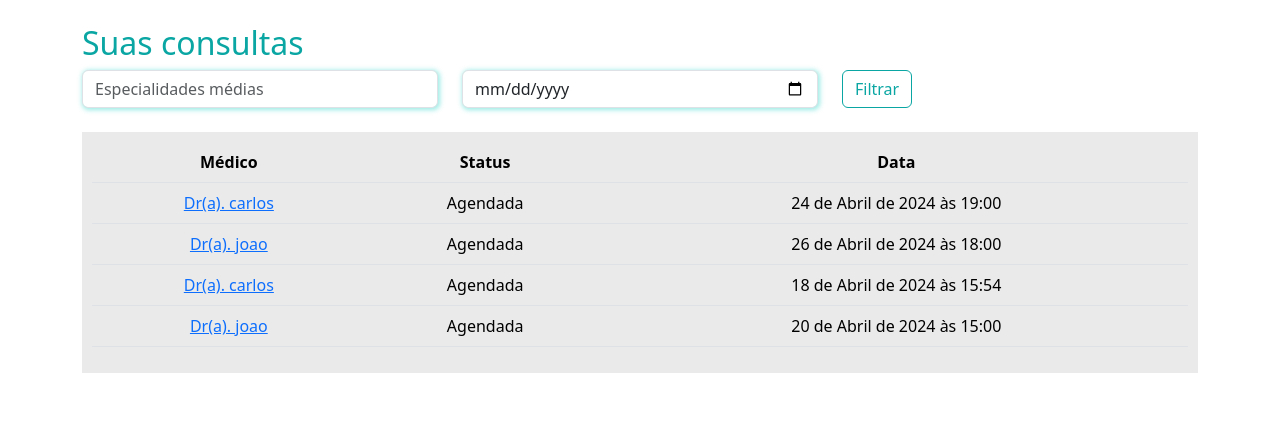
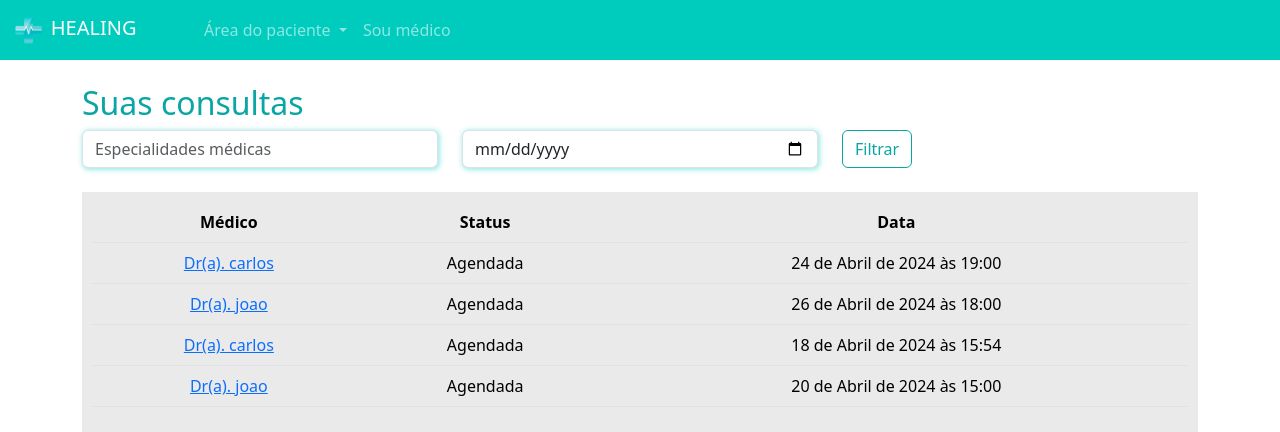
Before and after one commit to Thejasperr/Healing, a Django app: page /paciente/minhas_consultas/ in a window 1280 px wide. Shown: the top 432 px of the page. Run offline with Django 5.2, Linux system fonts and the light colour scheme; a user stored in the database is signed in; data comes from the database, SQL or seed files in the repository; both versions use the stored data as it was after the commit.

Commit message:
Adicionado Navbar

```diff
--- a/medico/templates/abrir_horario.html
+++ b/medico/templates/abrir_horario.html
@@ -9,7 +9,7 @@
 
 
 {% block 'body' %}
-
+{% include "partials/navbar.html" %}
 
     <div class="container">
 
--- a/medico/templates/cadastro_medico.html
+++ b/medico/templates/cadastro_medico.html
@@ -8,7 +8,7 @@
 {% endblock 'head' %}
 
 {% block 'body' %}
-
+{% include "partials/navbar.html" %}
 <div class="container">
     <br>
     <br>
--- a/medico/templates/consultas_medico.html
+++ b/medico/templates/consultas_medico.html
@@ -12,7 +12,7 @@
 {% endblock 'head' %}
 
 {% block 'body' %}
-
+{% include "partials/navbar.html" %}
     <div class="container">
         <br>
         {% if messages %}
--- a/medico/views.py
+++ b/medico/views.py
@@ -16,7 +16,7 @@ def cadastro_medico(request):
 
     if request.method == "GET":
         especialidades = Especialidades.objects.all()
-        return render(request, 'cadastro_medico.html', {'especialidades': especialidades})
+        return render(request, 'cadastro_medico.html', {'especialidades': especialidades, 'is_medico': is_medico(request.user)})
     elif request.method == "POST":
         crm = request.POST.get('crm')
         nome = request.POST.get('nome')
@@ -60,7 +60,7 @@ def abrir_horario(request):
     if request.method == "GET":
         dados_medicos = DadosMedico.objects.get(user=request.user)
         datas_abertas = DatasAbertas.objects.filter(user=request.user)
-        return render(request, 'abrir_horario.html', {'dados_medicos':dados_medicos, 'datas_abertas':datas_abertas})
+        return render(request, 'abrir_horario.html', {'dados_medicos':dados_medicos, 'datas_abertas':datas_abertas, 'is_medico': is_medico(request.user)})
     elif request.method == "POST":
         data = request.POST.get('data')
         data_formatada = datetime.strptime(data, '%Y-%m-%dT%H:%M')
@@ -84,4 +84,4 @@ def consultas_medico(request):
     consultas_hoje = Consulta.objects.filter(data_aberta__user=request.user).filter(data_aberta__data__gte=hoje).filter(data_aberta__data__lt=hoje + timedelta(days=1))
     consultas_restantes = Consulta.objects.exclude(id__in=consultas_hoje.values('id'))
 
-    return render(request, 'consultas_medico.html', {'consultas_hoje': consultas_hoje, 'consultas_restantes': consultas_restantes})
+    return render(request, 'consultas_medico.html', {'consultas_hoje': consultas_hoje, 'consultas_restantes': consultas_restantes, 'is_medico': is_medico(request.user)})
--- a/paciente/templates/home.html
+++ b/paciente/templates/home.html
@@ -11,6 +11,8 @@
 
 
 {% block 'body' %}
+
+{% include "partials/navbar.html" %}
 
 <br><br>
 
--- a/paciente/templates/minhas_consultas.html
+++ b/paciente/templates/minhas_consultas.html
@@ -12,6 +12,7 @@
 {% endblock 'head' %}
 
 {% block 'body' %}
+{% include "partials/navbar.html" %}
 
 
     <div class="container">
@@ -20,9 +21,10 @@
 
         <div class="row">
 
-            <div class="col-md">
-                <input type="text" name="especialidades" id="" class="form-control shadow-main-color" placeholder="Especialidades médias">
-            </div>
+                <div class="col-md">
+                    <input type="text" name="especialidades" id="" class="form-control shadow-main-color" placeholder="Especialidades médicas">
+                </div>
+
             <div class="col-md">
                 <input type="date" name="data" id="" class="form-control shadow-main-color" placeholder="Data da consulta">
 
--- a/paciente/views.py
+++ b/paciente/views.py
@@ -1,5 +1,5 @@
 from django.shortcuts import render, redirect
-from medico.models import DadosMedico, Especialidades, DatasAbertas
+from medico.models import DadosMedico, Especialidades, DatasAbertas, is_medico
 from datetime import datetime
 from .models import Consulta
 from django .contrib import messages
@@ -17,13 +17,13 @@ def home(request):
             medicos = medicos.filter(especialidade_id__in=especialidades_filtrar)
 
         especialidades = Especialidades.objects.all()
-        return render(request, 'home.html', {'medicos': medicos, 'especialidades': especialidades})
+        return render(request, 'home.html', {'medicos': medicos, 'especialidades': especialidades, 'is_medico': is_medico(request.user)})
 
 def escolher_horario(request, id_dados_medicos):
     if request.method == "GET":
         medico = DadosMedico.objects.get(id=id_dados_medicos)
         datas_abertas = DatasAbertas.objects.filter(user=medico.user).filter(data__gte=datetime.now()).filter(agendado=False)
-        return render(request, 'escolher_horario.html', {'medico': medico, 'datas_abertas':datas_abertas})
+        return render(request, 'escolher_horario.html', {'medico': medico, 'datas_abertas':datas_abertas, 'is_medico': is_medico(request.user)})
 
 def agendar_horario(request, id_data_aberta):
     if request.method == "GET":
@@ -42,4 +42,4 @@ def agendar_horario(request, id_data_aberta):
 
 def minhas_consultas(request):
     minhas_consultas = Consulta.objects.filter(paciente=request.user).filter(data_aberta__data__gte=datetime.now())
-    return render(request, 'minhas_consultas.html',{'minhas_consultas': minhas_consultas})
+    return render(request, 'minhas_consultas.html',{'minhas_consultas': minhas_consultas, 'is_medico': is_medico(request.user)})
--- /dev/null
+++ b/templates/partials/navbar.html
@@ -0,0 +1,38 @@
+{% load static %}
+<nav class="navbar navbar-expand-lg navbar-dark bg-color-dark">
+    <div class="container-fluid">
+      <a class="navbar-brand" href="#"><img src="{% static 'geral/img/logo.png' %}" width="20%" alt="">&nbspHEALING</a>
+      <button class="navbar-toggler" type="button" data-bs-toggle="collapse" data-bs-target="#navbarNav" aria-controls="navbarNav" aria-expanded="false" aria-label="Toggle navigation">
+        <span class="navbar-toggler-icon"></span>
+      </button>
+      <div class="collapse navbar-collapse" id="navbarNav">
+        <ul class="navbar-nav">
+            <li class="nav-item dropdown">
+                <a class="nav-link dropdown-toggle" href="#" id="navbarDropdownMenuLink" role="button" data-bs-toggle="dropdown" aria-expanded="false">
+                  Área do paciente
+                </a>
+                <ul class="dropdown-menu" aria-labelledby="navbarDropdownMenuLink">
+                  <li><a class="dropdown-item" href="{% url 'home' %}">Home</a></li>
+                  <li><a class="dropdown-item" href="{% url 'minhas_consultas' %}">Minhas consultas</a></li>
+                </ul>
+            </li>
+
+            {% if is_medico %}
+                <li class="nav-item dropdown">
+                    <a class="nav-link dropdown-toggle" href="#" id="navbarDropdownMenuLink" role="button" data-bs-toggle="dropdown" aria-expanded="false">
+                        Área do médico
+                    </a>
+                    <ul class="dropdown-menu" aria-labelledby="navbarDropdownMenuLink">
+                        <li><a class="dropdown-item" href="{% url 'abrir_horario' %}">Abrir horários</a></li>
+                        <li><a class="dropdown-item" href="{% url 'consultas_medico' %}">Suas consultas</a></li>
+                    </ul>
+                </li>
+            {% else %}
+                <li class="nav-item">
+                    <a class="nav-link" href="{% url 'cadastro_medico' %}">Sou médico</a>
+                </li>
+            {% endif %}
+        </ul>
+      </div>
+    </div>
+  </nav>
```
Also changed, not shown: paciente/templates/escolher_horario.html (+4 -4 lines), db.sqlite3.
